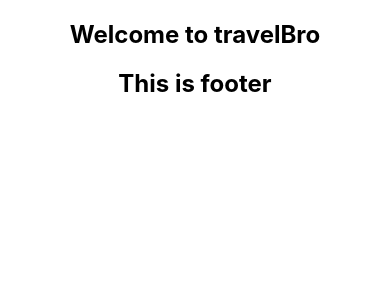
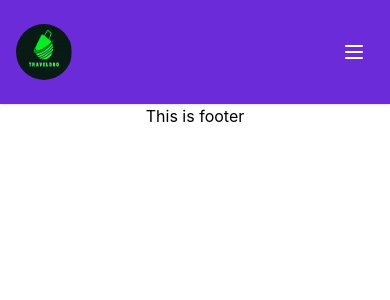
Before and after one commit to 002imran/travel-bro-client, a React (Create React App) app: page / in a window 390 px wide. Shown: the top 300 px of the page. Built offline with nearby package versions, Linux system fonts and the light colour scheme.

Commit message:
responsive header using tailwind

```diff
--- /dev/null
+++ b/postcss.config.js
@@ -0,0 +1,6 @@
+module.exports = {
+  plugins: {
+    tailwindcss: {},
+    autoprefixer: {},
+  },
+}
--- a/src/Pages/Shared/Header/Header.js
+++ b/src/Pages/Shared/Header/Header.js
@@ -1,11 +1,101 @@
-import React from 'react';
+import { useState } from "react";
+import Logo from '../../../assets/images/travel-bro-logo.png';
 
-const Header = () => {
-    return (
+const Header=()=> {
+  const [navbar, setNavbar] = useState(false);
+
+  return (
+    <nav className="w-full bg-purple-700 shadow text-2xl py-3">
+      <div className="justify-between px-4 mx-auto lg:max-w-7xl md:items-center md:flex md:px-8">
         <div>
-            <h2>Welcome to travelBro</h2>
+          <div className="flex items-center justify-between py-3 md:py-5 md:block">
+          <p href="">
+              {/* <h2 className="text-2xl font-bold text-white"> */}
+                <img src={Logo} alt="" className="h-14 w-14 rounded-full cursor-pointer"/>
+              {/* </h2> */}
+            </p>
+            <div className="md:hidden">
+              <button
+                className="p-2 text-gray-700 rounded-md outline-none focus:border-gray-400 focus:border"
+                onClick={() => setNavbar(!navbar)}
+              >
+                {navbar ? (
+                  <svg
+                    className="w-6 h-6 text-white"
+                    viewBox="0 0 20 20"
+                    fill="currentColor"
+                  >
+                    <path
+                      fillRule="evenodd"
+                      d="M4.293 4.293a1 1 0 011.414 0L10 8.586l4.293-4.293a1 1 0 111.414
+                       1.414L11.414 10l4.293 4.293a1 1 0 01-1.414 1.414L10 11.414l-4.293 4.293a1 1 0
+                       01-1.414-1.414L8.586 10 4.293 5.707a1 1 0 010-1.414z"
+                      clipRule="evenodd"
+                    />
+                  </svg>
+                ) : (
+                  <svg
+                    className="w-6 h-6 text-white"
+                    fill="none"
+                    viewBox="0 0 24 24"
+                    stroke="currentColor"
+                    strokeWidth={2}
+                  >
+                    <path
+                      strokeLinecap="round"
+                      strokeLinejoin="round"
+                      d="M4 6h16M4 12h16M4 18h16"
+                    />
+                  </svg>
+                )}
+              </button>
+            </div>
+          </div>
         </div>
-    );
-};
+        <div>
+          <div
+            className={`flex-1 justify-self-center pb-3 mt-8 md:block md:pb-0 md:mt-0 ${
+              navbar ? "block" : "hidden"
+            }`}
+          >
+            <ul className="items-center justify-center space-y-8 md:flex md:space-x-6 md:space-y-0 cursor-pointer">
+              <li className="text-white hover:text-indigo-200">
+              <p href="">Home</p>
+              </li>
+              <li className="text-white hover:text-indigo-200">
+              <p href="">Blog</p>
+              </li>
+              <li className="text-white hover:text-indigo-200">
+              <p href="">About</p>
+              </li>
+              <li className="text-white hover:text-indigo-200">
+              <p href="">Contact</p>
+              </li>
+            </ul>
+
+            <div className="mt-3 space-y-2 lg:hidden md:inline-block">
+            <p
+                href=""
+                className="inline-block w-full px-4 py-2 text-center text-white bg-gray-600 rounded-md shadow hover:bg-gray-800"
+              >
+                Sign in
+              </p>
+
+            </div>
+          </div>
+        </div>
+        <div className="hidden space-x-2 md:inline-block">
+        <p
+            href=""
+            className="px-4 py-2 text-white bg-gray-600 rounded-md shadow hover:bg-gray-800 cursor-pointer"
+          >
+            Login
+          </p>
+
+        </div>
+      </div>
+    </nav>
+  );
+}
 
 export default Header;
--- a/src/index.css
+++ b/src/index.css
@@ -1,3 +1,6 @@
+@tailwind base;
+@tailwind components;
+@tailwind utilities;
 body {
   margin: 0;
   font-family: -apple-system, BlinkMacSystemFont, 'Segoe UI', 'Roboto', 'Oxygen',
--- /dev/null
+++ b/tailwind.config.js
@@ -0,0 +1,8 @@
+/** @type {import('tailwindcss').Config} */
+module.exports = {
+  content: ["./src/**/*.{js,jsx,ts,tsx}"],
+  theme: {
+    extend: {},
+  },
+  plugins: [require("flowbite/plugin")],
+};
```
Also changed, not shown: package.json (+7 -0 lines), src/assets/images/travel-bro-logo.png (added), 1 other file (tests, documents, lock files or other folders).
